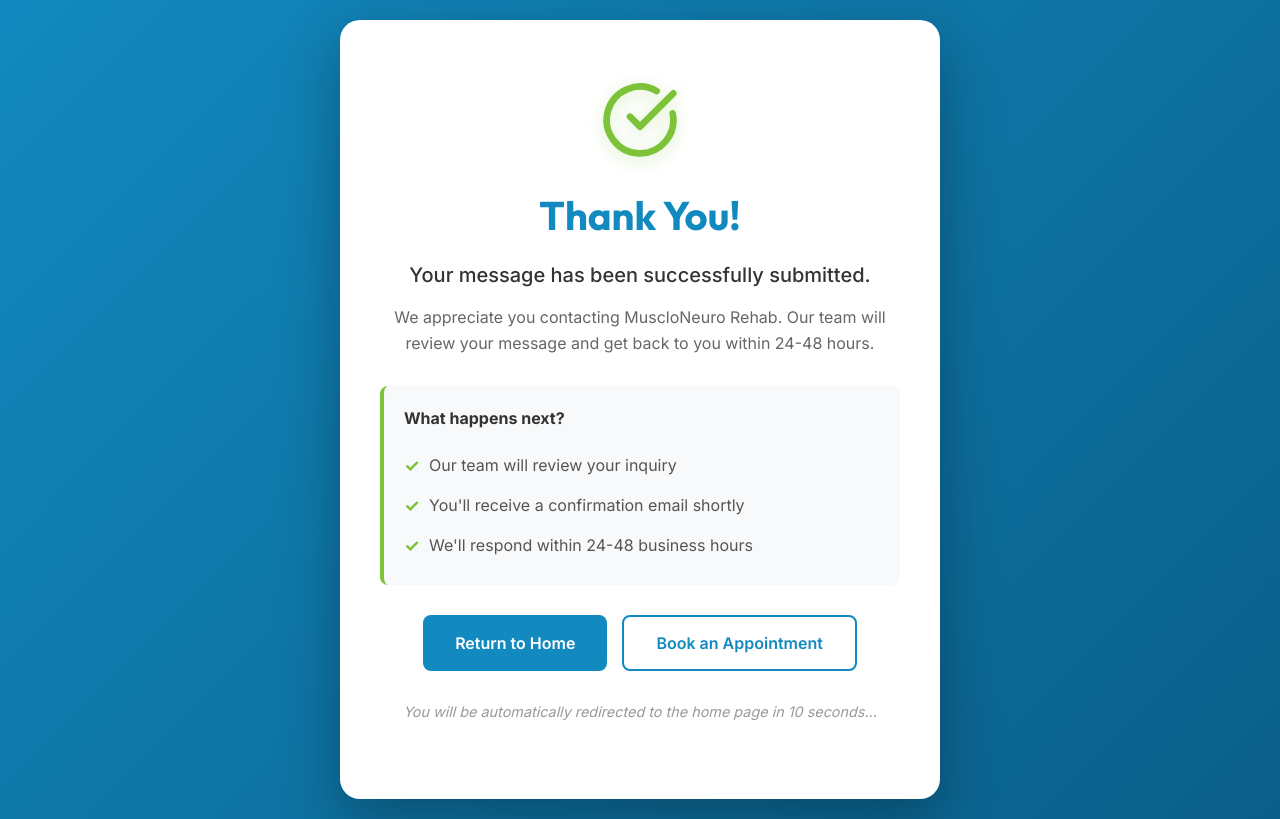
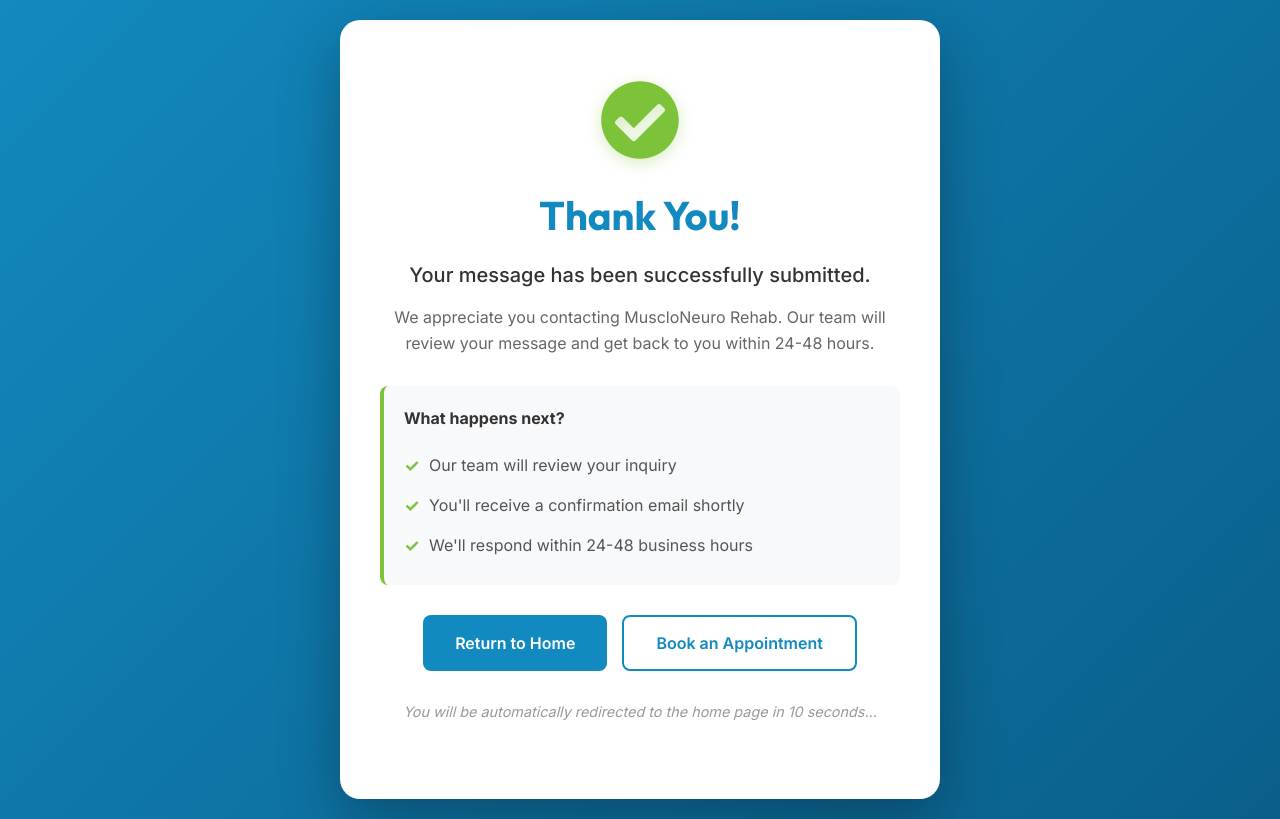
Before and after one commit to deke-r/neuroMuscular, a React (Vite) app in the folder client/: page /thank-you in a window 1280 px wide. Built offline with nearby package versions, Linux system fonts and the light colour scheme; no server answers.

Commit message:
fix: replace lucide-react with react-icons in ThankYou page

```diff
--- a/client/src/pages/ThankYou.jsx
+++ b/client/src/pages/ThankYou.jsx
@@ -1,6 +1,6 @@
 import React, { useEffect } from 'react';
 import { useNavigate } from 'react-router-dom';
-import { CheckCircle } from 'lucide-react';
+import { FaCheckCircle } from 'react-icons/fa';
 import styles from '../styles/ThankYou.module.css';
 
 const ThankYou = () => {
@@ -19,7 +19,7 @@ const ThankYou = () => {
         <div className={styles.thankYouContainer}>
             <div className={styles.thankYouCard}>
                 <div className={styles.iconWrapper}>
-                    <CheckCircle className={styles.successIcon} size={80} />
+                    <FaCheckCircle className={styles.successIcon} />
                 </div>
 
                 <h1 className={styles.title}>Thank You!</h1>
--- a/client/src/styles/ThankYou.module.css
+++ b/client/src/styles/ThankYou.module.css
@@ -50,6 +50,8 @@
 .successIcon {
     color: #7CC339;
     filter: drop-shadow(0 4px 8px rgba(124, 195, 57, 0.3));
+    width: 80px;
+    height: 80px;
 }
 
 .title {
```
